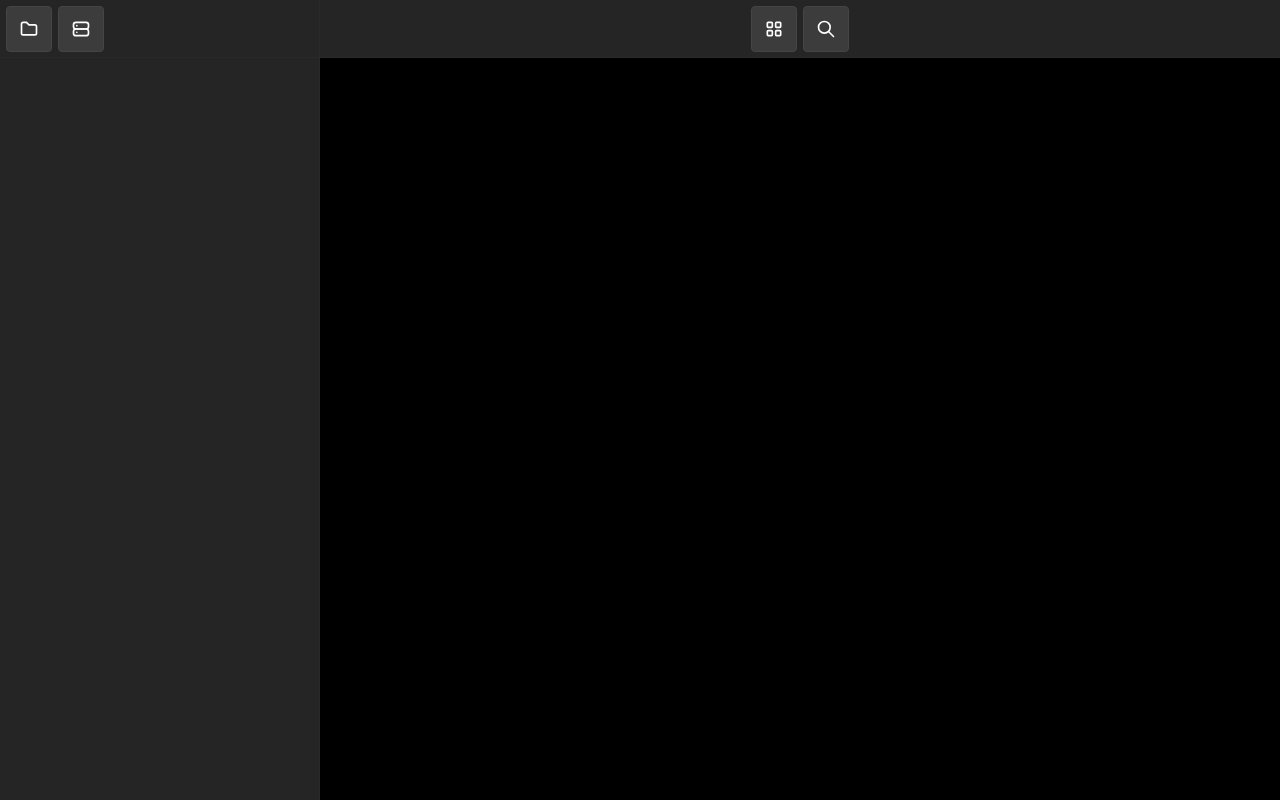
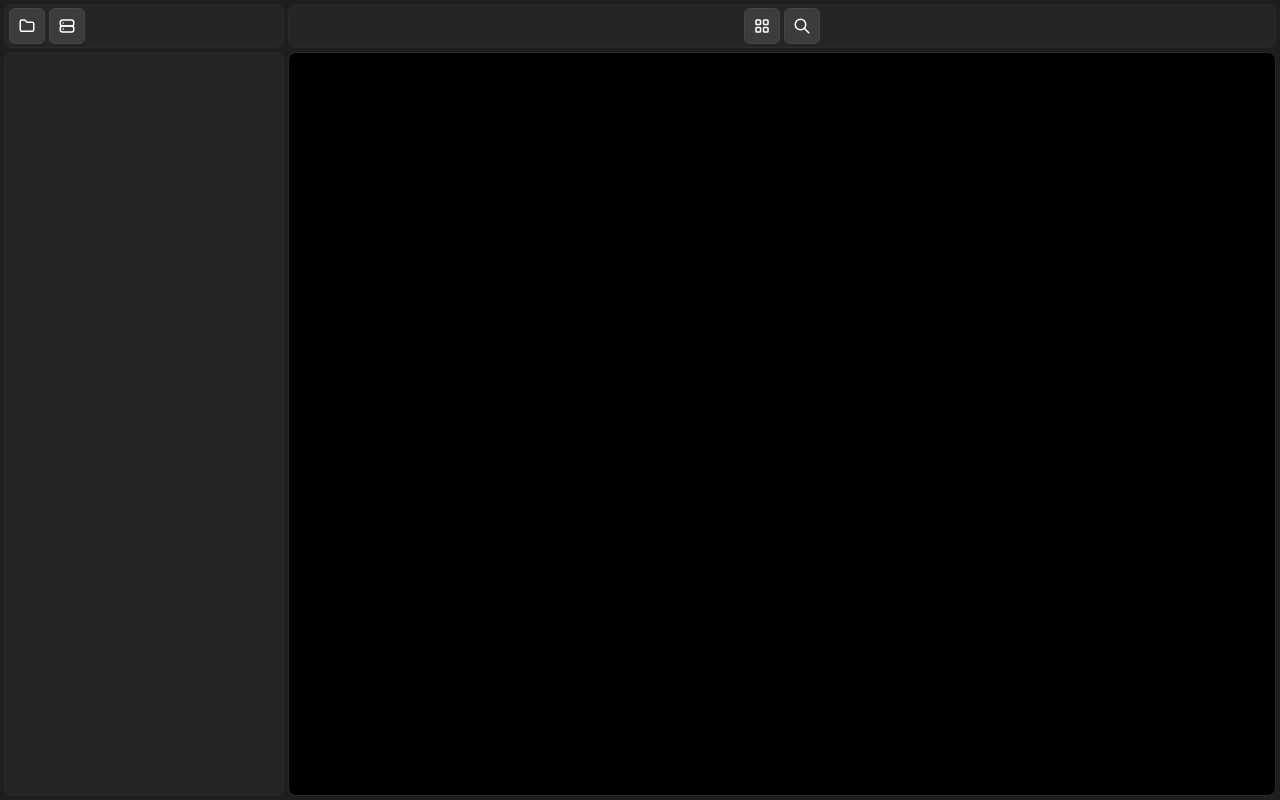
Before and after one commit to serafim-external/ScanMark4, a React (Vite) app in the folder frontend/: page / in a window 1280 px wide. Built offline with nearby package versions, Linux system fonts and the light colour scheme.

Commit message:
Улучшено оформление интерфейса: изменены размеры иконок, обновлены стили кнопок и панелей, исправлены отступы и границы для лучшего визуального восприятия

```diff
--- a/frontend/src/App.css
+++ b/frontend/src/App.css
@@ -2,8 +2,11 @@
   width: 100vw;
   height: 100vh;
   display: grid;
-  grid-template-columns: 320px 1fr;
-  grid-template-rows: 58px 1fr;
+  grid-template-columns: 280px 1fr;
+  grid-template-rows: 44px 1fr;
+  grid-gap: 4px;
+  padding: 4px;
+  background-color: #1e1e1e;
   font-family: 'Inter', sans-serif;
 }
 
@@ -11,37 +14,42 @@
   grid-row: 1;
   grid-column: 1;
   background-color: #252526;
-  border-right: 1px solid #2a2a2a;
-  border-bottom: 1px solid #2a2a2a;
+  border: 1px solid #2a2a2a;
+  border-radius: 8px;
   display: flex;
   align-items: center;
-  gap: 6px;
-  padding: 6px;
+  gap: 4px;
+  padding: 4px;
 }
 
 .tools-panel {
   grid-row: 1;
   grid-column: 2;
   background-color: #252526;
-  border-bottom: 1px solid #2a2a2a;
+  border: 1px solid #2a2a2a;
+  border-radius: 8px;
   display: flex;
   align-items: center;
   justify-content: center;
-  gap: 6px;
-  padding: 6px;
+  gap: 4px;
+  padding: 4px;
 }
 
 .browser-panel {
   grid-row: 2;
   grid-column: 1;
   background-color: #252526;
-  border-right: 1px solid #2a2a2a;
+  border: 1px solid #2a2a2a;
+  border-radius: 8px;
   overflow-y: auto;
-  padding: 16px;
+  padding: 8px;
 }
 
 .viewport-area {
   grid-row: 2;
   grid-column: 2;
   background-color: #000000;
+  border: 1px solid #2a2a2a;
+  border-radius: 8px;
+  overflow: hidden;
 }
--- a/frontend/src/components/Button.jsx
+++ b/frontend/src/components/Button.jsx
@@ -3,23 +3,23 @@ const Button = ({ children, onClick, variant = 'default', title }) => {
     backgroundColor: '#3C3C3C',
     color: '#ffffff',
     border: '1px solid #454545',
-    borderRadius: '4px',
+    borderRadius: '6px',
     cursor: 'pointer',
-    fontSize: '14px',
+    fontSize: '13px',
     fontFamily: 'inherit'
   };
 
   const variants = {
     tool: {
-      width: '46px',
-      height: '46px',
+      width: '36px',
+      height: '36px',
       padding: '0',
       display: 'flex',
       alignItems: 'center',
       justifyContent: 'center'
     },
     primary: {
-      padding: '10px 16px'
+      padding: '6px 12px'
     }
   };
 
--- a/frontend/src/components/SourcesPanel.jsx
+++ b/frontend/src/components/SourcesPanel.jsx
@@ -5,10 +5,10 @@ const SourcesPanel = () => {
   return (
     <div className="sources-panel">
       <Button variant="tool" title="Local Files">
-        <FolderIcon size={20} />
+        <FolderIcon size={18} />
       </Button>
       <Button variant="tool" title="PACS">
-        <ServerIcon size={20} />
+        <ServerIcon size={18} />
       </Button>
     </div>
   );
--- a/frontend/src/components/ToolsPanel.jsx
+++ b/frontend/src/components/ToolsPanel.jsx
@@ -3,8 +3,8 @@ import { LayoutIcon, ZoomIcon } from './Icons';
 
 const ToolsPanel = () => {
   const tools = [
-    { label: 'Layout', shortcut: '11', icon: <LayoutIcon size={20} /> },
-    { label: 'Zoom', shortcut: '21', icon: <ZoomIcon size={20} /> }
+    { label: 'Layout', shortcut: '11', icon: <LayoutIcon size={18} /> },
+    { label: 'Zoom', shortcut: '21', icon: <ZoomIcon size={18} /> }
   ];
 
   return (
--- a/frontend/src/index.css
+++ b/frontend/src/index.css
@@ -12,7 +12,7 @@ html, body, #root {
 
 body {
   font-family: 'Inter', sans-serif;
-  font-size: 14px;
+  font-size: 13px;
   color: #d4d4d4;
   -webkit-font-smoothing: antialiased;
 }
@@ -33,7 +33,7 @@ canvas {
 
 ::-webkit-scrollbar-thumb {
   background: #454545;
-  border-radius: 4px;
+  border-radius: 8px;
 }
 
 ::-webkit-scrollbar-thumb:hover {
```
